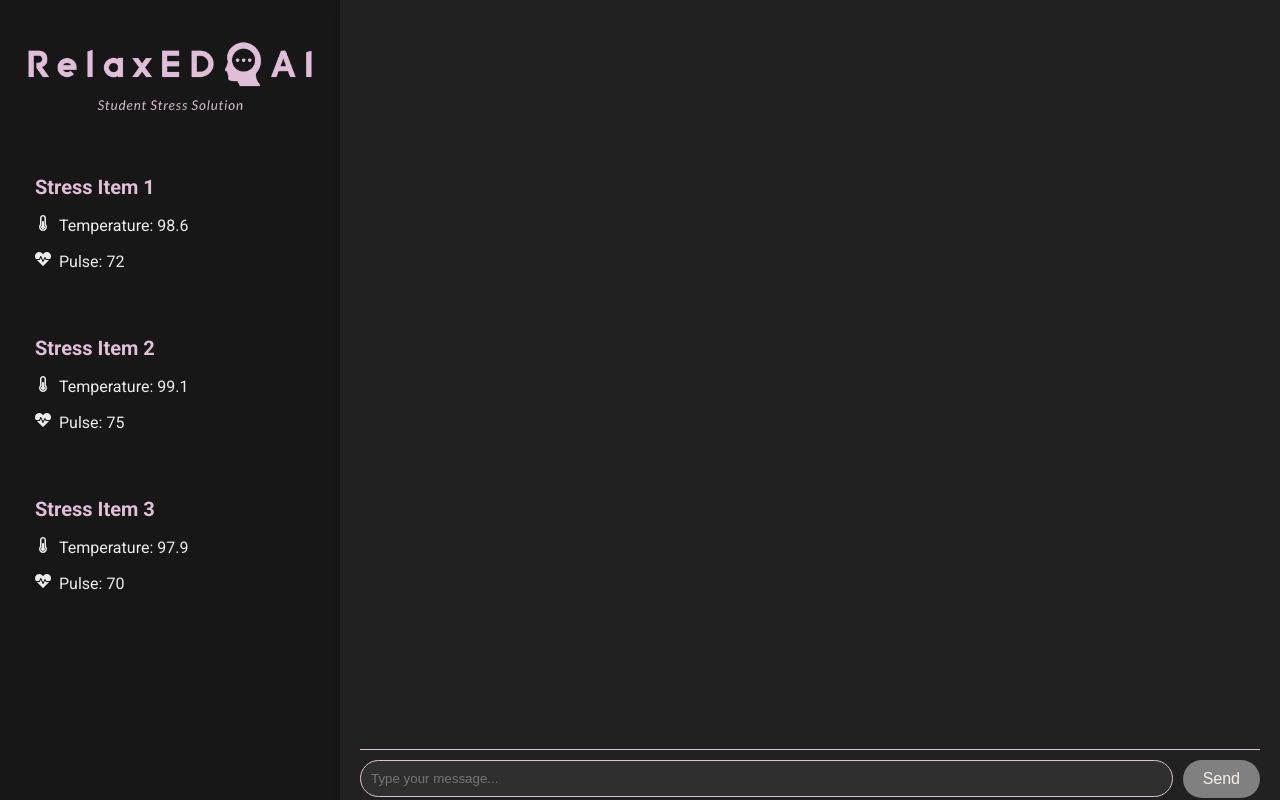
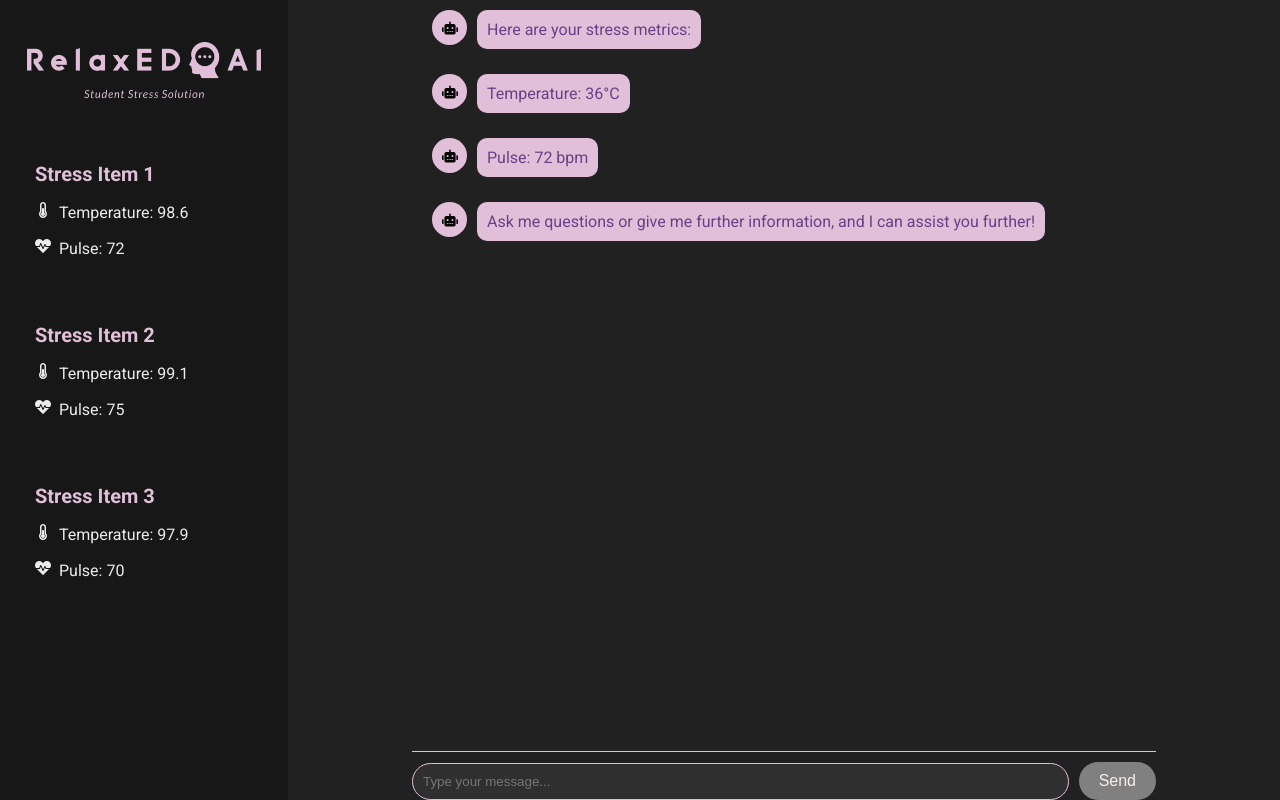
Before and after one commit to MarcVidalCodes/HTH-RelaxEDAI, a React (Vite) app in the folder frontend/: page / in a window 1280 px wide. Built offline with nearby package versions, Linux system fonts and the light colour scheme.

Commit message:
add conversation to chatbot YIPPEEEEE :))))

```diff
--- a/frontend/src/components/Chatbot.tsx
+++ b/frontend/src/components/Chatbot.tsx
@@ -1,4 +1,4 @@
-import React, { useState } from 'react';
+import React, { useState, useEffect } from 'react';
 import { FaUser, FaRobot } from 'react-icons/fa'; // Icons for user and bot
 
 type Message = {
@@ -6,9 +6,21 @@ type Message = {
   sender: 'user' | 'bot';
 };
 
-const StressChatbot: React.FC = () => {
+const StressChatbot: React.FC<{ selectedStress: string }> = ({ selectedStress }) => {
   const [inputText, setInputText] = useState('');
   const [messages, setMessages] = useState<Message[]>([]);
+
+  // Adding initial 4 bot messages directly into the chat
+  useEffect(() => {
+    const initialBotMessages = [
+      { text: `Here are your stress metrics:`, sender: 'bot' },
+      { text: `Temperature: 36°C`, sender: 'bot' }, // Hardcoded fall data
+      { text: `Pulse: 72 bpm`, sender: 'bot' }, // Hardcoded fall data
+      { text: `Ask me questions or give me further information, and I can assist you further!`, sender: 'bot' },
+    ];
+
+    setMessages(initialBotMessages); // Add these bot messages to the chat
+  }, []);
 
   const handleSend = () => {
     if (inputText.trim()) {
@@ -49,6 +61,7 @@ const StressChatbot: React.FC = () => {
     <div style={styles.container}>
       <div style={styles.chatContainer}>
         <div id="chat-container" style={styles.chatMessages}>
+          {/* Display all messages */}
           {messages.map((message, index) => (
             <MessageBubble key={index} text={message.text} sender={message.sender} />
           ))}
@@ -78,34 +91,25 @@ const StressChatbot: React.FC = () => {
 const styles = {
   container: {
     backgroundColor: '#212121',
-    width: '75%',
-    padding: '20px',
-    overflowY: 'auto',
-    boxShadow: '0 4px 6px rgba(0, 0, 0, 0.1)',
-    margin: '0 auto',
+    width: '100%', // Make it take full width
     height: '100vh',
     display: 'flex',
-    justifyContent: 'center',
-    alignItems: 'center',
+    justifyContent: 'center', // Center the chat container horizontally
   },
   chatContainer: {
     display: 'flex',
     flexDirection: 'column',
-    marginTop: '35px',
-    width: '100%',
-    height: '90%',
+    width: '75%', // Adjust width for the main chat
+    height: '100%',
     justifyContent: 'space-between',
   },
   chatMessages: {
     flex: 1,
     overflowY: 'auto',
-    marginLeft: '30px',
-    marginBottom: '10px',
     padding: '10px',
   },
   userMessage: {
     display: 'flex',
-    marginRight: '30px',
     justifyContent: 'flex-end',
     marginBottom: '25px',
   },
```
